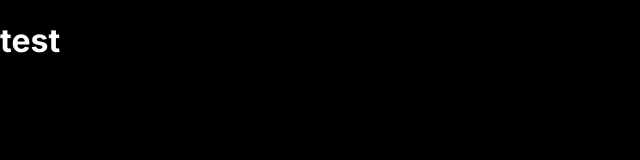
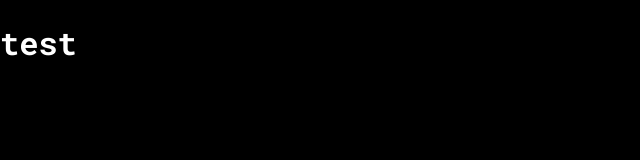
Before and after one commit to NilsFaelt/next-base-project, a Next.js app: page / in a window 1280 px wide. Shown: the top 160 px of the page, without its empty margins (0-640 px from the left). Built offline with nearby package versions, Linux system fonts and the light colour scheme.

Commit message:
added fonts folder to styles

```diff
--- a/app/layout.tsx
+++ b/app/layout.tsx
@@ -1,9 +1,9 @@
 import { ProviderWrapper } from "@/ProviderWrapper/ProviderWrapper.provider";
 import StyledComponentsRegistry from "@/lib/registry";
 import type { Metadata } from "next";
-import { Inter } from "next/font/google";
+import { Roboto_Mono } from "next/font/google";
 
-const inter = Inter({ subsets: ["latin"] });
+const inter = Roboto_Mono({ subsets: ["latin"] });
 
 export const metadata: Metadata = {
   title: "Create Next App",
--- a/styles/GlobalStyle.tsx
+++ b/styles/GlobalStyle.tsx
@@ -1,4 +1,5 @@
 import { createGlobalStyle } from "styled-components";
+import { roboto_mono } from ".";
 
 export const GlobalStyle = createGlobalStyle`
   body {
--- /dev/null
+++ b/styles/fonts/fonts.ts
@@ -0,0 +1,17 @@
+"use client";
+import { Inter, Roboto_Mono } from "next/font/google";
+
+export const inter = Inter({
+  subsets: ["latin"],
+  display: "swap",
+});
+
+export const roboto_mono = Roboto_Mono({
+  subsets: ["latin"],
+  display: "swap",
+});
+
+// Set global font in layout
+// Import fonts to element front fonts folder
+// example:
+// <h1 className={roboto_mono.className}>test</h1>
--- /dev/null
+++ b/styles/fonts/index.ts
@@ -0,0 +1 @@
+export { inter, roboto_mono } from "./fonts";
--- a/styles/index.ts
+++ b/styles/index.ts
@@ -1 +1,2 @@
 export * from "./GlobalStyle";
+export * from "./fonts";
```
